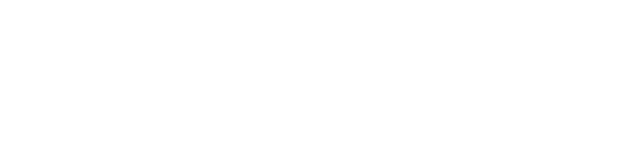
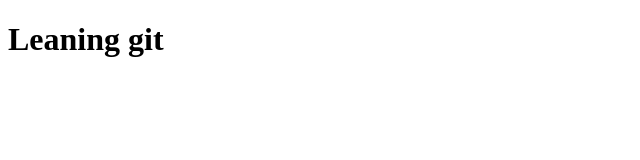
Before and after one commit to Sanket1018/git_learning_, a plain HTML site: page index.html in a window 1280 px wide. Shown: the whole page, without its empty margins (0-640 px from the left). Drawn offline with Linux system fonts and the light colour scheme.

Commit message:
add heading

```diff
--- a/index.html
+++ b/index.html
@@ -5,5 +5,7 @@
     <meta name="viewport" content="width=device-width, initial-scale=1.0" />
     <title>Git learning</title>
   </head>
-  <body></body>
+  <body>
+    <h1>Leaning git</h1>
+  </body>
 </html>
```
